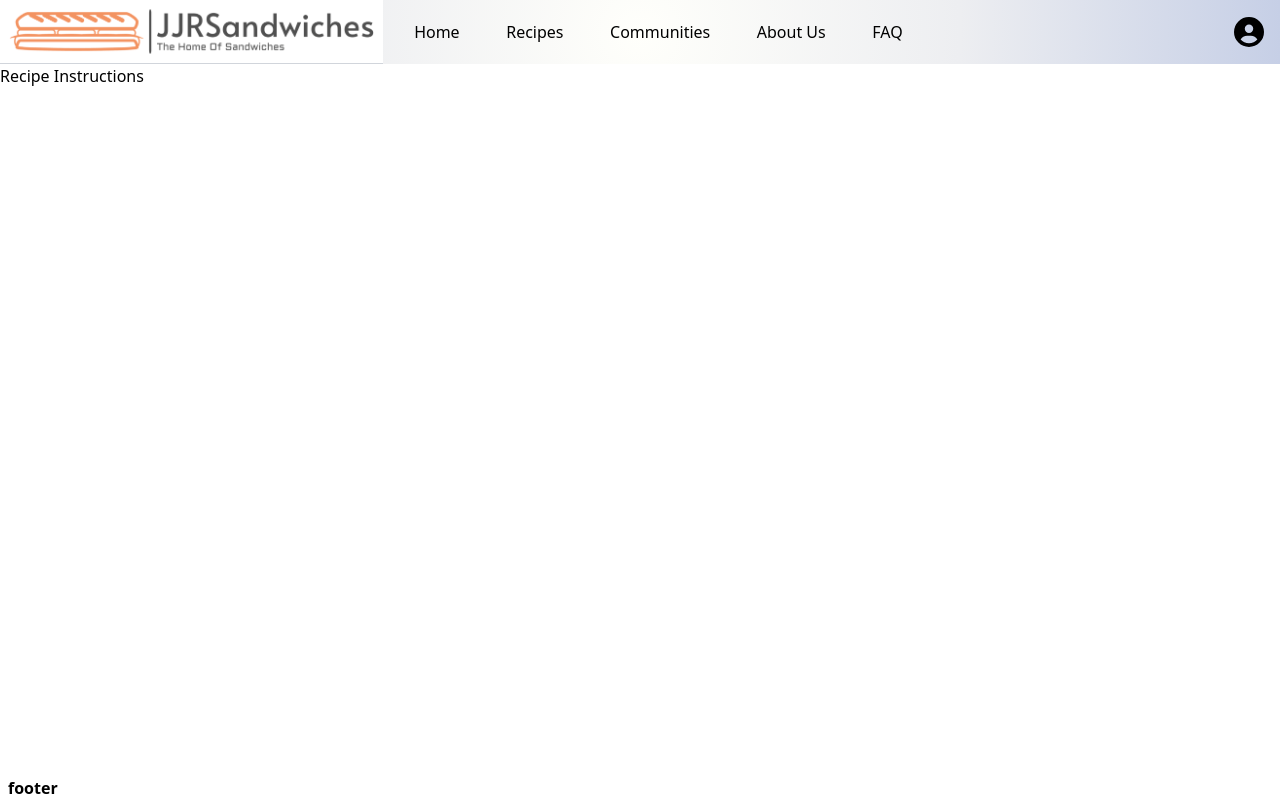
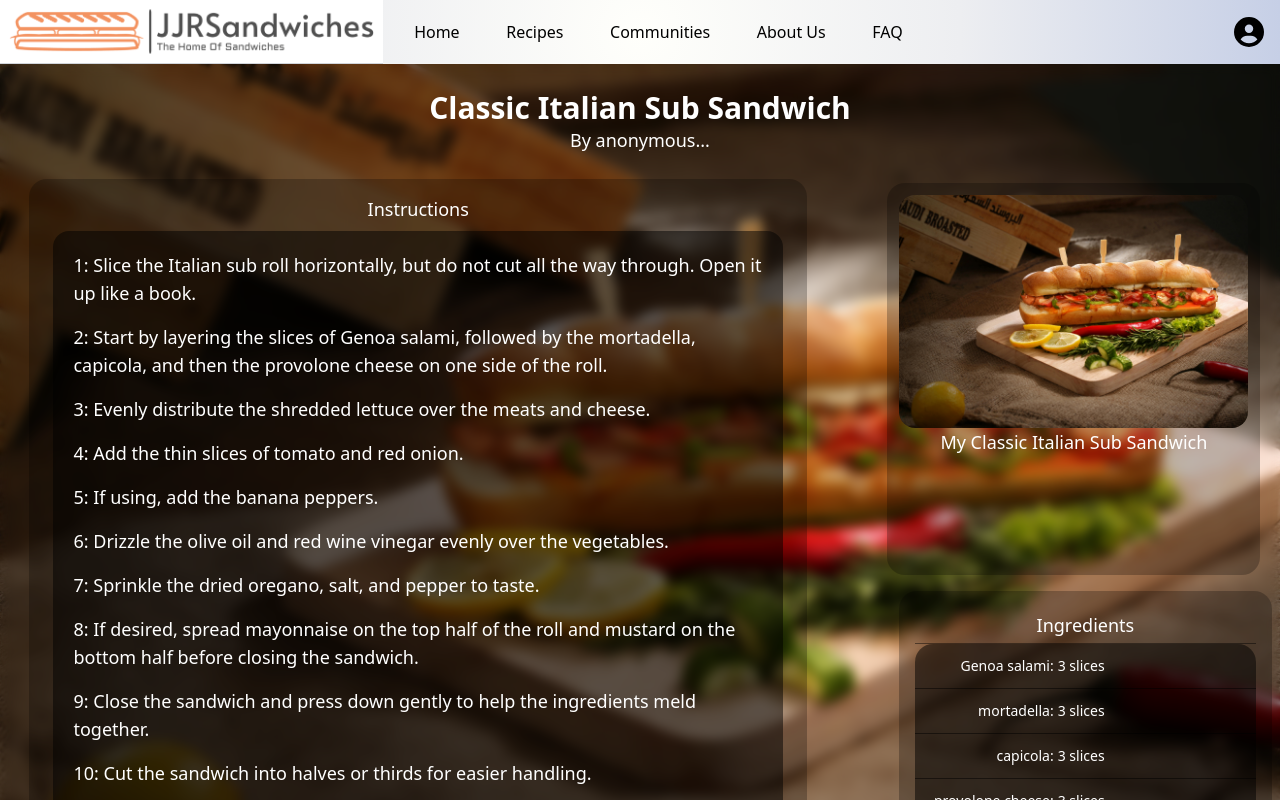
Before and after one commit to JohnsonKamanga/JJRSandwiches, a React (Vite) app: page /RecipeInstructions in a window 1280 px wide. Shown: the top 800 px of the page. Built offline with nearby package versions, Linux system fonts and the light colour scheme.

Commit message:
styled the recipe instructions page

```diff
--- a/src/Components/Recipes/Ingredients.js
+++ b/src/Components/Recipes/Ingredients.js
@@ -1,8 +1,8 @@
 export class Ingredient{
     name;
     quantity;
-    constructor(name, quantity){
+    constructor(name = "", quantity = ""){
         this.name = name;
         this.quantity = quantity;
-    }
+    };
 }
--- a/src/Components/Recipes/Recipe.js
+++ b/src/Components/Recipes/Recipe.js
@@ -7,11 +7,11 @@ export class Recipe{
     estimatedPreparationTime;
     instructions;
 
-    constructor(name, image, ingredients, time, instructions){
+    constructor(name = "", image = "", ingredients = [], time = "", instructions = []){
         this.name = name;
         this.image = image;
         this.ingredients = ingredients;
         this.estimatedPreparationTime = time;
-        this.ingredients = instructions;
+        this.instructions = instructions;
     }
 }
--- a/src/Components/Recipes/RecipeInstructions.jsx
+++ b/src/Components/Recipes/RecipeInstructions.jsx
@@ -1,11 +1,122 @@
 import NavBar from "../HomePage/NavBar";
 import Footer from "../HomePage/Footer";
+import { Recipe } from "./Recipe";
+import { Ingredient } from "./Ingredients";
+import Image1 from "./image4.jpg";
+import BgImage from "./image5.jpg";
+import { FontAwesomeIcon } from "@fortawesome/react-fontawesome";
+import { faUserCircle } from "@fortawesome/free-solid-svg-icons";
+
+const ingredients = [
+  new Ingredient("Genoa salami", "3 slices"),
+  new Ingredient("mortadella", "3 slices"),
+  new Ingredient("capicola", "3 slices"),
+  new Ingredient("provolone cheese", "3 slices"),
+  new Ingredient("shredded lettuce", "1/4"),
+  new Ingredient("thinly sliced medium tomato", "1"),
+  new Ingredient("thinly sliced red onion", "1/4"),
+  new Ingredient("olive oil", "2 tablespoons"),
+  new Ingredient("red wine vinega", "1 tablespoon"),
+  new Ingredient("dried oregano", "1 tablespoon"),
+  new Ingredient("salt", "to taste"),
+  new Ingredient("pepper", "to taste"),
+  new Ingredient("mayonnaise", "1 tablespoon"),
+  new Ingredient("yellow mustard", "1 tablespoon"),
+];
+
+const instructions = [
+  "Slice the Italian sub roll horizontally, but do not cut all the way through. Open it up like a book.",
+  "Start by layering the slices of Genoa salami, followed by the mortadella, capicola, and then the provolone cheese on one side of the roll.",
+  "Evenly distribute the shredded lettuce over the meats and cheese.",
+  "Add the thin slices of tomato and red onion.",
+  "If using, add the banana peppers.",
+  "Drizzle the olive oil and red wine vinegar evenly over the vegetables.",
+  "Sprinkle the dried oregano, salt, and pepper to taste.",
+  "If desired, spread mayonnaise on the top half of the roll and mustard on the bottom half before closing the sandwich.",
+  "Close the sandwich and press down gently to help the ingredients meld together.",
+  "Cut the sandwich into halves or thirds for easier handling.",
+  "Serve immediately and enjoy your classic Italian sub sandwich!",
+];
+
+const myRecipe = new Recipe(
+  "Classic Italian Sub Sandwich",
+  Image1,
+  ingredients,
+  "15 minutes",
+  instructions
+);
 
 export default function RecipeInstructions() {
   return (
     <div className="min-h-full h-screen">
       <NavBar />
-      <div className="h-[88%]">Recipe Instructions</div>
+      <div
+        className="bg-center bg-cover"
+        style={{
+          backgroundImage: `url(${myRecipe.image})`,
+        }}
+      >
+        <div className=" backdrop-blur-[6px] text-white">
+          <div className="p-[2%]">
+            <h1 className="font-bold text-center text-xl lg:text-3xl">
+              {myRecipe.name}
+            </h1>
+            <p className="text-center text-lg">By anonymous...</p>
+          </div>
+          <div className="flex flex-col md:flex-row-reverse mx-1 text-center text-white">
+            <div className="mb-[5%] md:ml-[4%] md:mb-[2%] grid grid-rows-[235px] grid-cols-2 md:grid-cols-1 md:grid-rows-[auto_300px] w-full md:w-[50%] p-1 font-thin">
+              <div className="p-3 mr-[3%] rounded-[18px] bg-black bg-opacity-25">
+                <img src={Image1} className="rounded-[16px]" />
+                <p className="text-base md:text-lg">My {myRecipe.name}</p>
+              </div>
+              <div
+                id="ingredients"
+                className="p-4 overflow-y-auto rounded-[18px] ml-[3%] md:mt-[4%] bg-black bg-opacity-25 "
+              >
+                <p className="font-medium p-1 text-lg border-b-[1px] border-black border-opacity-45">
+                  Ingredients
+                </p>
+                <div className="text-white rounded-[18px] bg-black bg-opacity-50">
+                  {myRecipe.ingredients.map((ingredient) => {
+                    return (
+                      <div
+                        key={ingredient.name}
+                        className="p-3 flex flex-row text-xs md:text-sm border-b-[1px] border-black border-opacity-50"
+                      >
+                        <div className="font-[400] mr-1 text-end w-[40%]">
+                          {ingredient.name}:
+                        </div>
+                        <div>{ingredient.quantity}</div>
+                      </div>
+                    );
+                  })}
+                </div>
+              </div>
+            </div>
+            <div
+              id="instructions"
+              className="flex flex-col p-4 mb-[2%] ml-1 md:mx-[2%] h-[600px] md:h-[700px] bg-black bg-opacity-25 rounded-[18px]"
+            >
+              <p className="font-medium mb-2 text-lg">Instructions</p>
+              <div className="p-3 font-thin rounded-[16px] text-white bg-black bg-opacity-50 mx-2">
+                {myRecipe.instructions.map((instruction) => {
+                  return (
+                    <div
+                      key={instruction}
+                      className="p-2 text-sm md:text-lg text-start"
+                    >
+                      <span className="font-medium">
+                        {myRecipe.instructions.indexOf(instruction) + 1}
+                      </span>
+                      : {instruction}
+                    </div>
+                  );
+                })}
+              </div>
+            </div>
+          </div>
+        </div>
+      </div>
       <Footer />
     </div>
   );
```
